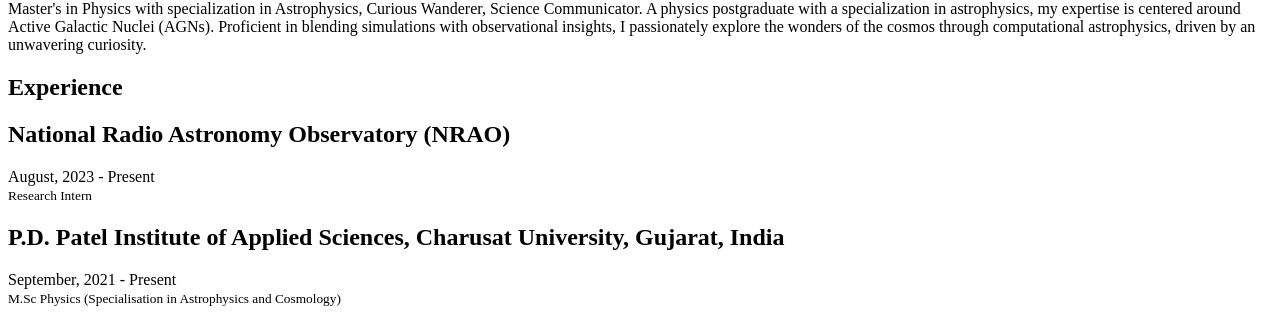
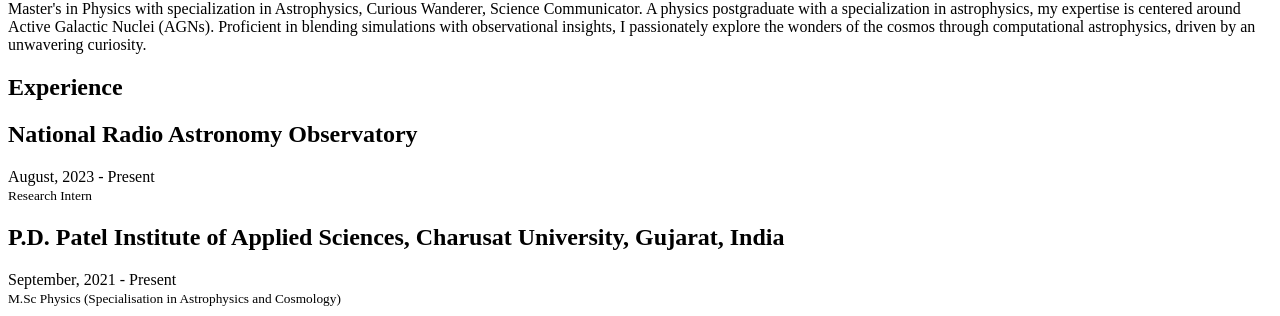
Before and after one commit to sureshparekh/sureshparekh.github.io, a Jekyll site: the page built from index.html, in a window 1280 px wide and 900 px high, scrolled down 713 px. Shown: the part 139-455 px from the top of the window. Built offline with Jekyll 4.4.1, drawn with Linux system fonts in a browser that asks for light colours; nearby versions of some CDN libraries.

Commit message:
Update careers.yml

```diff
--- a/_data/index/careers.yml
+++ b/_data/index/careers.yml
@@ -1,8 +1,7 @@
 # careers section data
 # if you don't have language feature(language.yml is empty), ignore "i18n" items
 - name:
-    detail: National Radio Astronomy Observatory (NRAO)
-
+    detail: National Radio Astronomy Observatory
   desc:
     detail:
   date:
```
